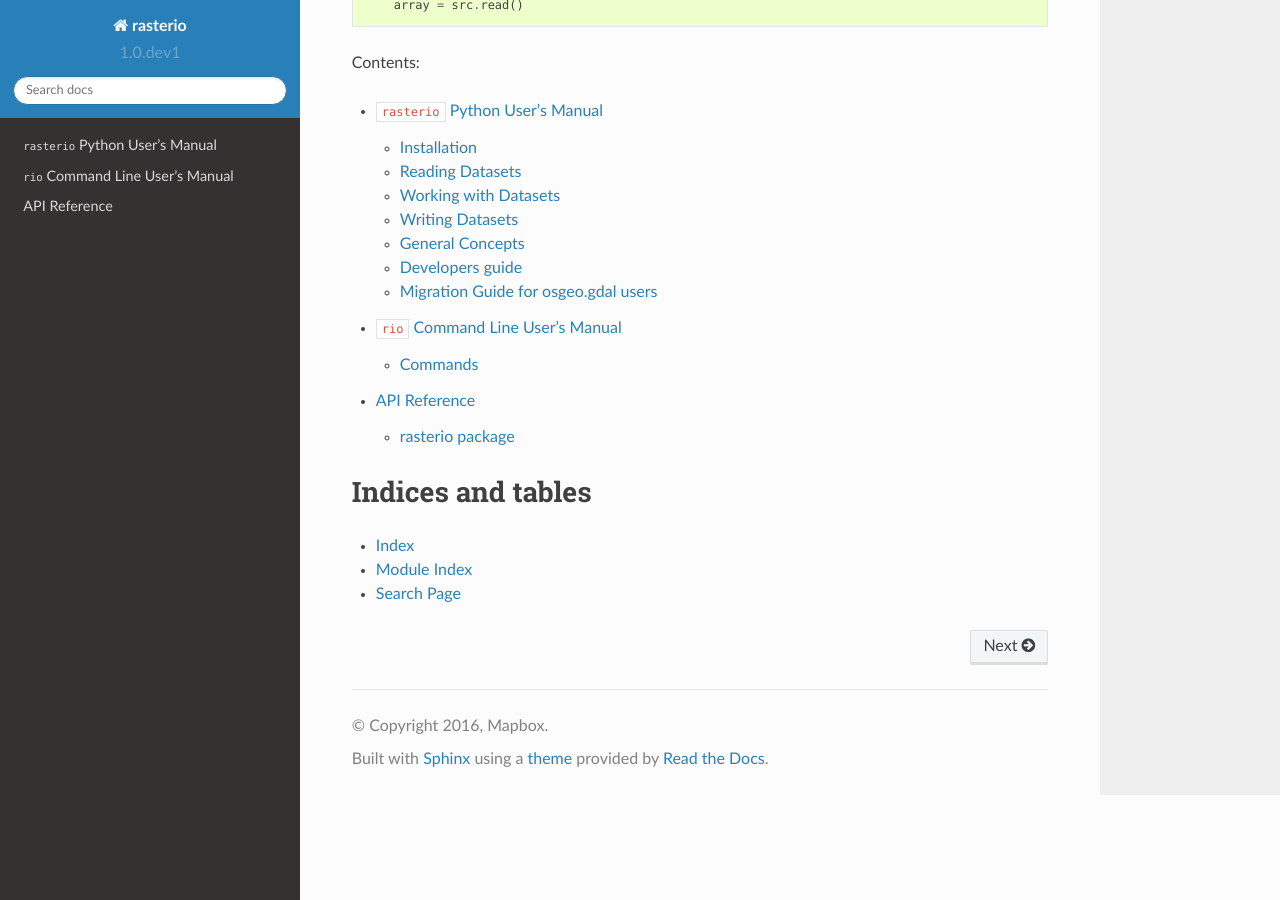
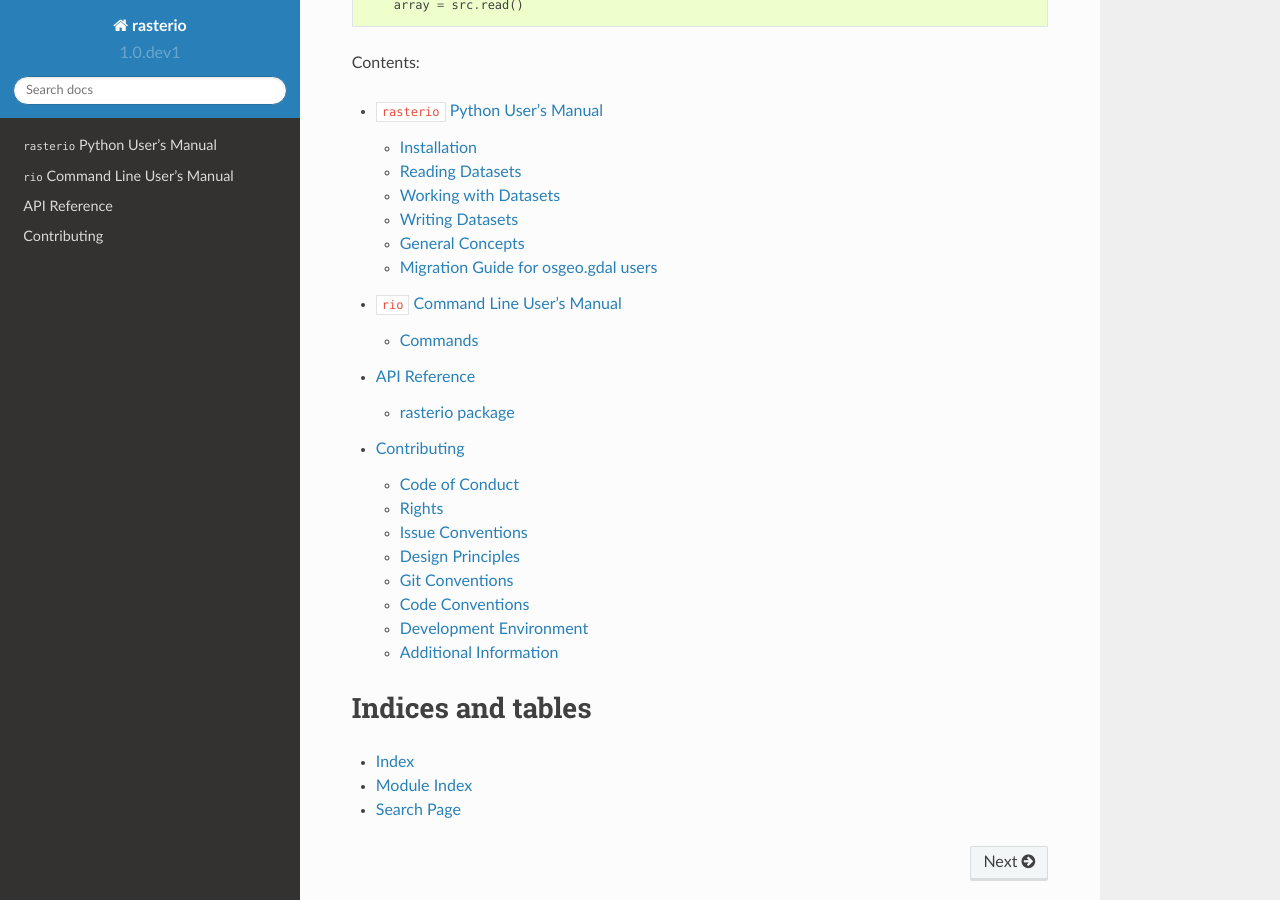
Before and after one commit to rasterio/rasterio, a Sphinx documentation site: the page built from docs/index.rst, in a window 1280 px wide and 900 px high, scrolled down 557 px. Built offline with Sphinx 7.4.7 and the Read the Docs theme 2.0.0, drawn with Linux system fonts in a browser that asks for light colours; pages that are not in the unit, such as notebooks, are missing from menus.

Commit message:
bring contributing up top, placement and depth TBD

```diff
--- a/docs/developers.rst
+++ b/docs/contributing.rst
@@ -1,5 +1,5 @@
-Developers guide
-================
+Contributing
+============
 
 .. include:: ../CONTRIBUTING.rst
 
--- a/docs/index.rst
+++ b/docs/index.rst
@@ -32,6 +32,7 @@ Contents:
    python_manual
    cli
    api_docs
+   contributing
 
 
 Indices and tables
```
